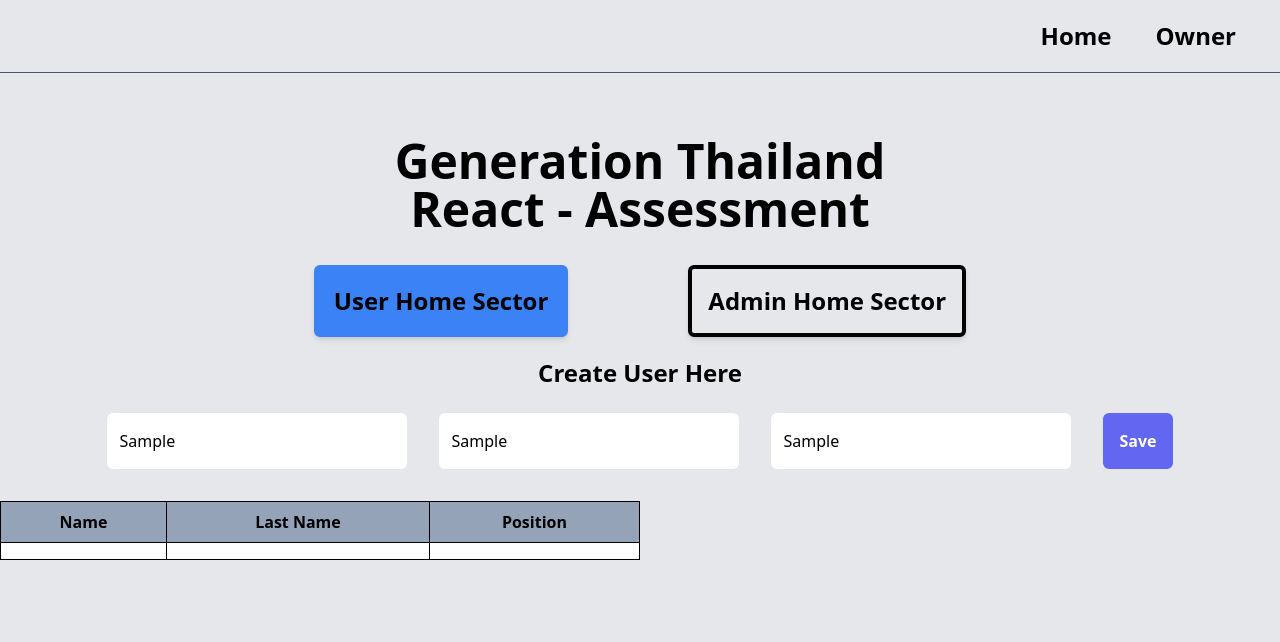
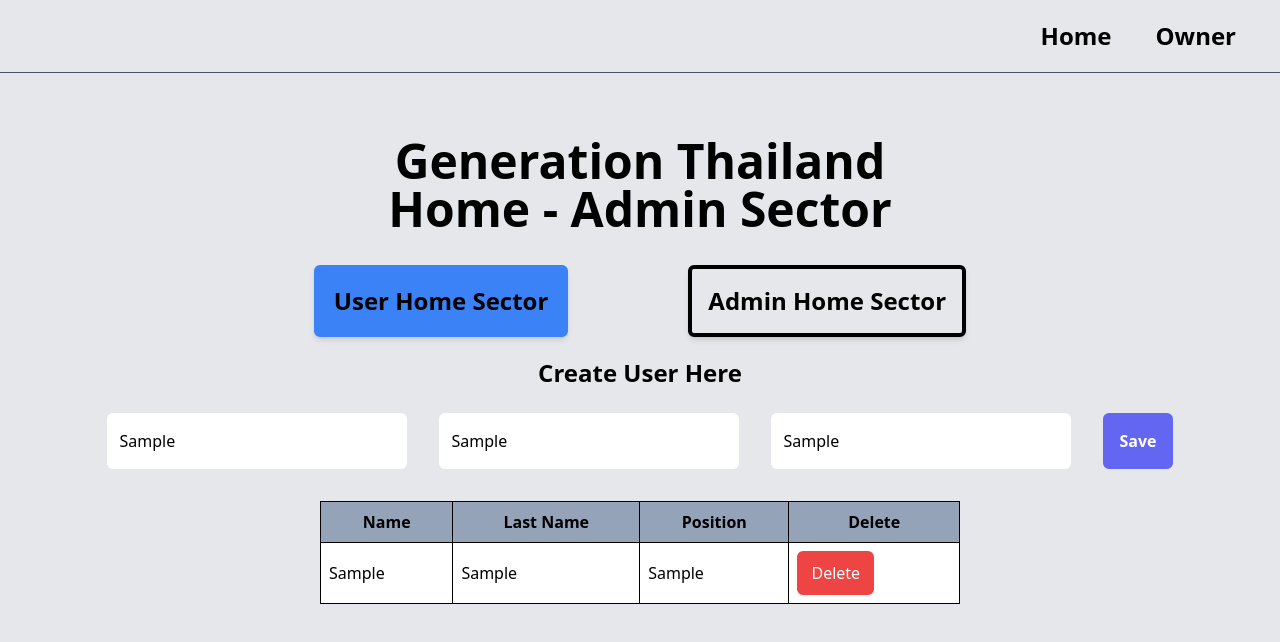
Before and after one commit to jittakan2539/10-Kan-react, a React (Vite) app: page /admin in a window 1280 px wide. Both pictures are taken after typing "Sample", "Sample", "Sample" into the empty fields and a click on the button "Save". Shown: the top 642 px of the page. Built offline with nearby package versions, Linux system fonts and the light colour scheme.

Commit message:
finish overall

```diff
--- a/src/App.jsx
+++ b/src/App.jsx
@@ -10,6 +10,9 @@
 
 //สร้าง App*****หลัก
 const App = () => {
+	//สร้าง array ว่างไว้เก็บ object
+	const [tableData, setTableData] = useState([]);
+
 	//สร้าง router
 	const router = createBrowserRouter([
 		{
@@ -26,11 +29,11 @@
 				},
 				{
 					path: "/user",
-					element: <User />,
+					element: <User tableData={tableData} />,
 				},
 				{
 					path: "/admin",
-					element: <Admin />,
+					element: <Admin tableData={tableData} setTableData={setTableData} />,
 				},
 				{
 					path: "/owner",
--- a/src/pages/Admin.jsx
+++ b/src/pages/Admin.jsx
@@ -2,7 +2,7 @@
 import { useState } from "react";
 import NavButton from "../components/NavButton";
 
-function Admin() {
+function Admin({ tableData, setTableData }) {
 	//set state ของ formData ที่เป็น object ที่มีค่า firstName,lastName,position ออกมา
 	const [formData, setFormData] = useState({
 		firstName: "",
@@ -10,14 +10,10 @@
 		position: "",
 	});
 
-	//set state สำหรับทำ array ไว้รับค่า
-	const [tableData, setTableData] = useState([
-		{ firstName: "", lastName: "", position: "" },
-	]);
-
 	//สร้าง function เพื่อ update ค่าใน input ทั้ง 3 อัน
 	const handleChange = (event) => {
 		const { name, value } = event.target;
+
 		setFormData((prevData) => ({
 			...prevData,
 			[name]: value,
@@ -28,6 +24,14 @@
 	const handleSubmit = (event) => {
 		event.preventDefault(); //ไม่ให้ refresh หน้า
 		console.log("Form Submitted:", formData); //ไว้ดู check
+		setTableData((prevData) => [...prevData, formData]);
+		console.log(tableData);
+	};
+
+	//สร้าง function สำหรับลบ
+	const handleDelete = (index) => {
+		//(_, i) เพื่อดึงค่า index จาก tableData --> เช็คว่า index ของ formData แต่ละอันตรงกับ index ที่เลือกไหม
+		setTableData((prevData) => prevData.filter((_, i) => i !== index));
 	};
 
 	//UI ปุ่มและตาราง
@@ -35,7 +39,7 @@
 		<div className=" bg-gray-200 min-h-screen">
 			<header className="text-center pt-16 text-5xl font-bold">
 				<h1>Generation Thailand</h1>
-				<h2>React - Assessment</h2>
+				<h2>Home - Admin Sector</h2>
 			</header>
 
 			<NavButton />
@@ -78,26 +82,43 @@
 			</form>
 
 			{/* ตาราง */}
-			<table className=" mt-8 w-1/2 divide-y divide-gray-200 border border-black">
+			<section className="flex justify-center">
+				<table className=" mt-8 w-1/2 divide-y divide-gray-200 border border-black ">
 					<thead className="bg-slate-400">
 						<tr>
 							<th className="p-2 border border-black">Name</th>
 							<th className="p-2 border border-black">Last Name</th>
 							<th className="p-2 border border-black">Position</th>
+							<th className="p-2 border border-black">Delete</th>
 						</tr>
 					</thead>
 					<tbody className="bg-white ">
-					<th className="p-2 border border-black font-normal">
-						{tableData.firstName}
-					</th>
-					<th className="p-2 border border-black font-normal">
-						{tableData.lastName}
-					</th>
-					<th className="p-2 border border-black font-normal">
-						{tableData.position}
-					</th>
+						{tableData.map((formData, index) => {
+							return (
+								<tr key={index}>
+									<td className="p-2 border border-black font-normal">
+										{formData.firstName}
+									</td>
+									<td className="p-2 border border-black font-normal">
+										{formData.lastName}
+									</td>
+									<td className="p-2 border border-black font-normal">
+										{formData.position}
+									</td>
+									<td className="p-2 border border-black font-normal">
+										<button
+											onClick={() => handleDelete(index)}
+											className="border-2 border-red-500 bg-red-500 text-white rounded-md p-2 px-3 hover:border-red-950"
+										>
+											Delete
+										</button>
+									</td>
+								</tr>
+							);
+						})}
 					</tbody>
 				</table>
+			</section>
 		</div>
 	);
 }
--- a/src/pages/User.jsx
+++ b/src/pages/User.jsx
@@ -1,7 +1,6 @@
-import React from "react";
 import NavButton from "../components/NavButton";
 
-const User = () => {
+const User = ({ tableData }) => {
 	return (
 		<div className="bg-gray-200 min-h-screen">
 			<header className="text-center pt-16 text-5xl font-bold">
@@ -11,6 +10,35 @@
 			<main className="flex flex-col">
 				<NavButton />
 				{/* Admin หรือ User */}
+
+				<section className="flex justify-center">
+					<table className=" mt-8 w-1/2 divide-y divide-gray-200 border border-black ">
+						<thead className="bg-slate-400">
+							<tr>
+								<th className="p-2 border border-black">Name</th>
+								<th className="p-2 border border-black">Last Name</th>
+								<th className="p-2 border border-black">Position</th>
+							</tr>
+						</thead>
+						<tbody className="bg-white ">
+							{tableData.map((formData, index) => {
+								return (
+									<tr key={index}>
+										<td className="p-2 border border-black font-normal">
+											{formData.firstName}
+										</td>
+										<td className="p-2 border border-black font-normal">
+											{formData.lastName}
+										</td>
+										<td className="p-2 border border-black font-normal">
+											{formData.position}
+										</td>
+									</tr>
+								);
+							})}
+						</tbody>
+					</table>
+				</section>
 			</main>
 		</div>
 	);
```
Lines whose indentation alone changed are shown as unchanged.
